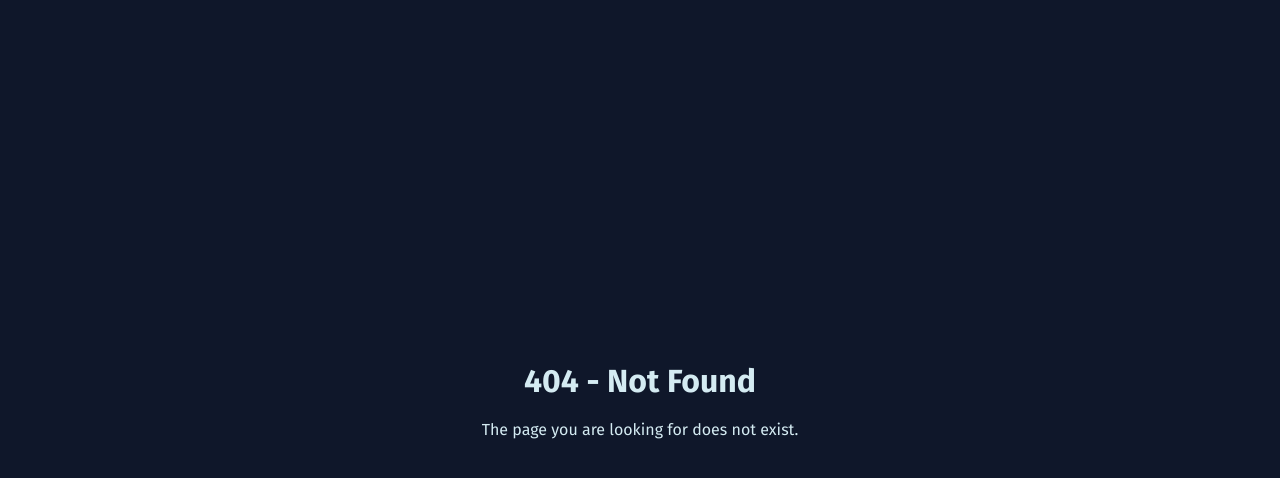
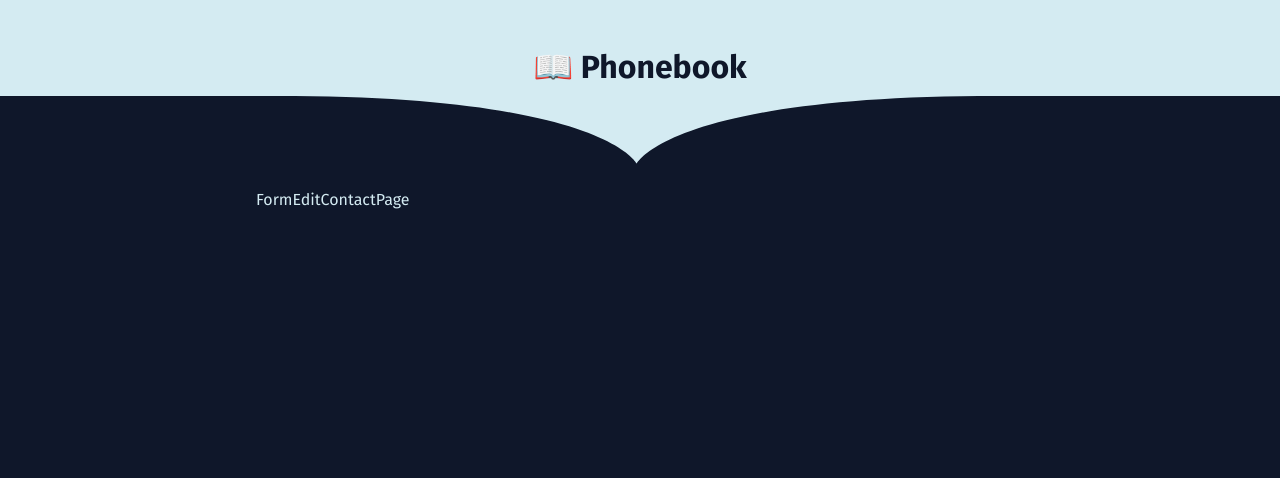
Before and after one commit to alifhanafiah/phone-book, a React (Vite) app: page /contact/edit/1 in a window 1280 px wide. Before the commit this address had no page. Shown: the top 478 px of the page. Built offline with nearby package versions, Linux system fonts and the light colour scheme.

Commit message:
Add new route for edit

```diff
--- a/src/pages/FormContactPage.tsx
+++ b/src/pages/FormAddContactPage.tsx
@@ -75,7 +75,7 @@ const formContact = {
   }),
 };
 
-const FormContactPage = () => {
+const FormAddContactPage = () => {
   const navigate = useNavigate();
   const specialCharacterPattern = /[^a-zA-Z0-9 ]/; // Regular expression to check for special characters
 
@@ -222,4 +222,4 @@ const FormContactPage = () => {
   );
 };
 
-export default FormContactPage;
+export default FormAddContactPage;
--- /dev/null
+++ b/src/pages/FormEditContactPage.tsx
@@ -0,0 +1,5 @@
+const FormEditContactPage = () => {
+  return <div>FormEditContactPage</div>;
+};
+
+export default FormEditContactPage;
```
Also changed, not shown: src/App.tsx (+10 -5 lines).
